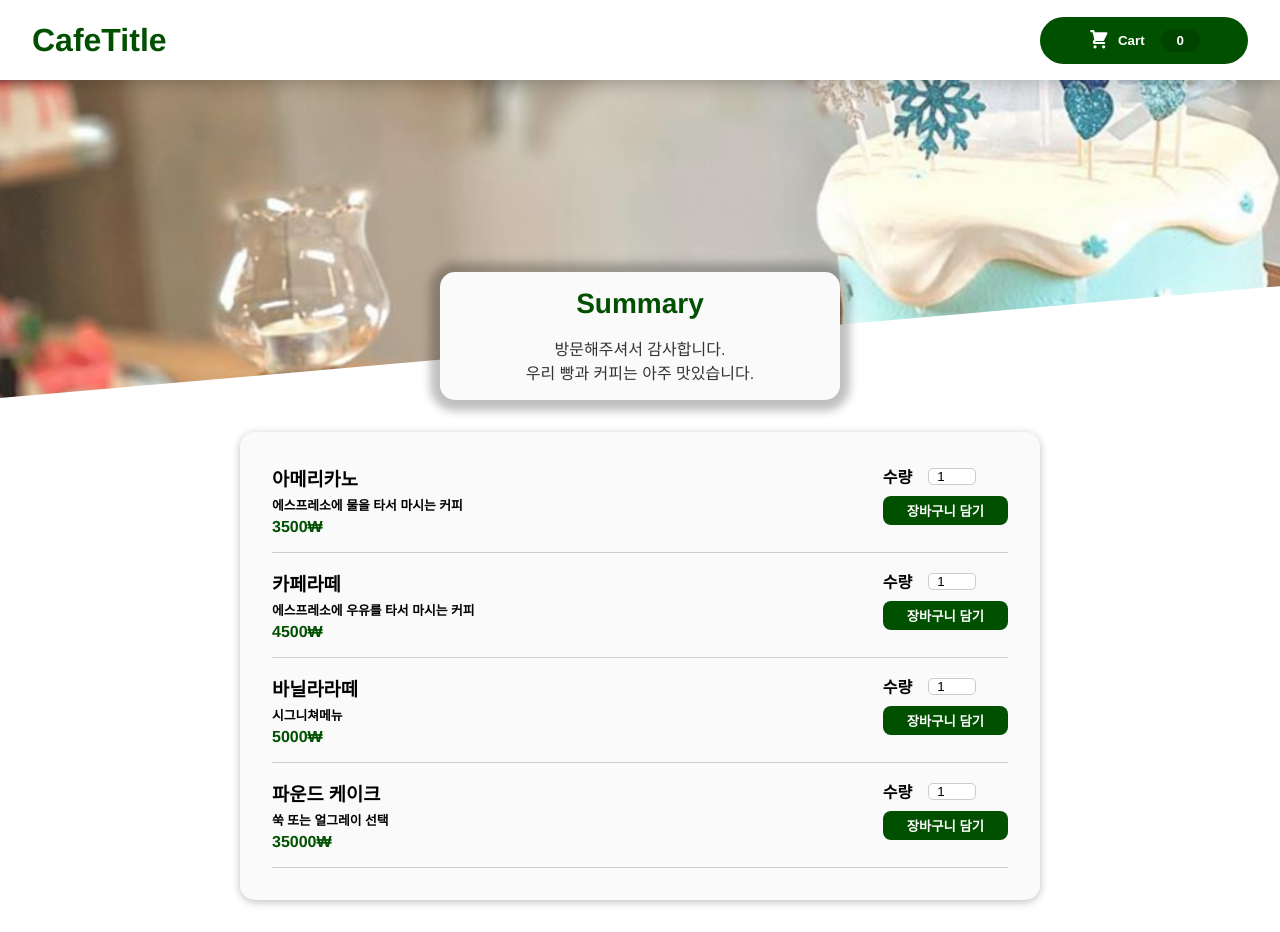
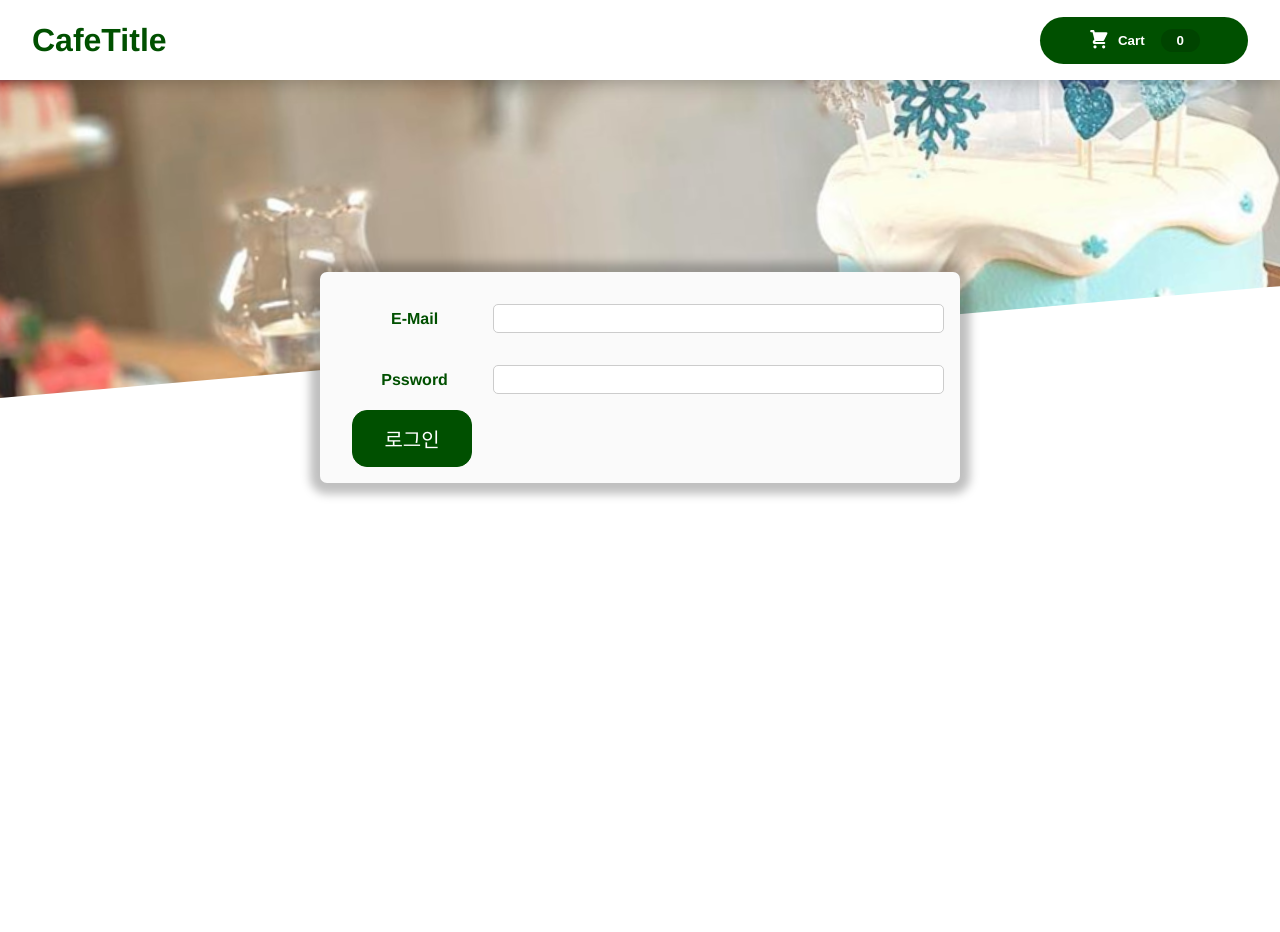
Before and after one commit to usgnusmig/cafe-order, a React (Create React App) app: page / in a window 1280 px wide. After the commit the page ends 800 px from the top, so only its background shows below. Built offline with nearby package versions, Linux system fonts and the light colour scheme.

Commit message:
add login page

```diff
--- a/src/App.js
+++ b/src/App.js
@@ -21,16 +21,17 @@ const GlobalStyle = createGlobalStyle`
 `;
 
 const App = () => {
-  const [isLogin, setIsLogin] = useState(true);
-  const [IsCart, setIsCart] = useState(false);
+  // Login Handler
+  const [isLogin, setIsLogin] = useState(false);
   const loginHandler = () => {
-    setIsLogin(false);
+    setIsLogin(true);
   };
 
+  // Cart Modal Handler
+  const [IsCart, setIsCart] = useState(false);
   const hideCartHandler = () => {
     setIsCart(false);
   };
-
   const isCarthandler = () => {
     setIsCart(true);
   };
@@ -38,9 +39,9 @@ const App = () => {
   return (
     <Fragment>
       <GlobalStyle />
-      {IsCart && <Cart onClose={hideCartHandler} />}
+      {isLogin && IsCart && <Cart onClose={hideCartHandler} />}
       <Header title={"CafeTitle"} onClick={isCarthandler} />
-      <Login onLogin={loginHandler} />
+      {!isLogin && <Login onLogin={loginHandler} />}
       {isLogin && <Main />}
     </Fragment>
   );
--- a/src/components/Cart/Cart.js
+++ b/src/components/Cart/Cart.js
@@ -39,7 +39,7 @@ const Cart = (props) => {
     <Modal onClose={props.onClose}>
       <TotalStyle>
         <span>주문 합계</span>
-        <span>1</span>
+        <span>0</span>
       </TotalStyle>
 
       <ActionStyle>
--- a/src/components/Cart/CartButton.js
+++ b/src/components/Cart/CartButton.js
@@ -1,8 +1,7 @@
-import React, { useState, useContext, useEffect } from "react";
+import React from "react";
 
 import styled, { keyframes } from "styled-components";
 import Icon from "./Icon";
-import CartContext from "../../store/cart-context";
 
 const BumpKeyfraems = keyframes`
   0% {
@@ -51,34 +50,11 @@ const BadgeStyle = styled.span`
 `;
 
 const CartButton = (props) => {
-  const [btnHighlighted, setBtnHighlighted] = useState(false);
-  const cartCtx = useContext(CartContext);
-
-  const { items } = cartCtx;
-
-  const numberOfCartItems = items.reduce((curNumber, item) => {
-    return curNumber + item.amount;
-  }, 0);
-
-  useEffect(() => {
-    if (items.length === 0) {
-      return;
-    }
-    setBtnHighlighted(true);
-    const timer = setTimeout(() => {
-      setBtnHighlighted(false);
-    }, 300);
-
-    return () => {
-      clearTimeout(timer);
-    };
-  }, [items]);
-
   return (
-    <ButtonStyle isBump={btnHighlighted} onClick={props.onClick}>
+    <ButtonStyle onClick={props.onClick}>
       <Icon />
       <span>Cart</span>
-      <BadgeStyle>{numberOfCartItems}</BadgeStyle>
+      <BadgeStyle>0</BadgeStyle>
     </ButtonStyle>
   );
 };
--- a/src/components/Login/Login.js
+++ b/src/components/Login/Login.js
@@ -1,7 +1,129 @@
-import React from "react";
+import React, { useRef, useReducer } from "react";
+import { useState } from "react/cjs/react.development";
+import styled from "styled-components";
 
-const Login = () => {
-  return <div></div>;
+const LoginStyle = styled.form`
+  position: relative;
+  text-align: center;
+  max-width: 40rem;
+  width: 100%;
+  background-color: #fafafa;
+  color: #333333;
+  margin: auto;
+  margin-top: -8rem;
+  padding: 1rem;
+  border-radius: 7px;
+  box-shadow: 0 1px 10px 10px rgba(0, 0, 0, 0.25);
+  display: flex;
+  flex-direction: column;
+
+  button {
+    border: 1px solid #005000;
+    background: #005000;
+    color: #ffffff;
+    cursor: pointer;
+    font-size: 1.25rem;
+    border-radius: 15px;
+    padding: 0.8rem 1rem;
+    margin-right: 29.5rem;
+    margin-left: 1rem;
+  }
+`;
+
+const InputBox = styled.div`
+  display: flex;
+  margin: 1rem 0;
+  align-items: stretch;
+  flex-direction: row;
+
+  label {
+    font-weight: bold;
+    flex: 1;
+    color: #005000;
+    padding: 0.35rem 0.35rem;
+  }
+
+  input {
+    flex: 3;
+    border-radius: 5px;
+    border: 1px solid #ccc;
+    padding: 0.35rem 0.35rem;
+  }
+`;
+
+const emailReducer = (state, action) => {
+  if (action.type === "EMAIL") {
+    return {
+      value: action.val,
+      isValid: action.val.includes("@"),
+    };
+  }
+  return {
+    value: "",
+    isValid: false,
+  };
+};
+
+const passwordReducer = (state, action) => {
+  if (action.type === "PASSWORD") {
+    return {
+      value: action.val,
+      isValid: action.val.trim().length > 7,
+    };
+  }
+  return {
+    value: "",
+    isValid: false,
+  };
+};
+
+const Login = (props) => {
+  const emailRef = useRef();
+  const passwordRef = useRef();
+
+  let defaultValue = {
+    value: "",
+    isValid: false,
+  };
+
+  const [emailState, dispatchEmail] = useReducer(emailReducer, {
+    value: "",
+    isValid: false,
+  });
+
+  const [passwordState, dispatchPassword] = useReducer(passwordRef, {
+    value: "",
+    isValid: false,
+  });
+
+  const emailChangeHandler = (event) => {
+    let email = emailRef.current.value;
+
+    if (email.includes("@") && email.includes(".")) {
+    }
+  };
+  const passwordChangeHandler = (event) => {};
+
+  const submitHandler = (event) => {
+    event.preventDefault();
+    console.log(emailRef.current.value, passwordRef.current.value);
+    // props.onLogin();
+  };
+  return (
+    <LoginStyle onSubmit={submitHandler}>
+      <InputBox>
+        <label>E-Mail</label>
+        <input ref={emailRef} id="email" />
+      </InputBox>
+
+      <InputBox>
+        <label>Pssword</label>
+        <input ref={passwordRef} id="password" />
+      </InputBox>
+
+      <button type="submit">로그인</button>
+    </LoginStyle>
+  );
 };
 
 export default Login;
--- a/src/components/Main/Menu/ButtonForm.js
+++ b/src/components/Main/Menu/ButtonForm.js
@@ -31,10 +31,9 @@ const ButtonForm = (props) => {
     const enteredAmount = inputRef.current.value;
     const enteredAmountNumber = +enteredAmount;
 
-    props.onAddToCart(enteredAmountNumber);
+    console.log(enteredAmount, enteredAmountNumber, inputRef);
   };
 
-  // const [isAmount, setIsAmount] = useState[true]
   return (
     <FormStyle onSubmit={submitHandler}>
       <MenuInput
--- a/src/components/Main/Menu/MenuList.js
+++ b/src/components/Main/Menu/MenuList.js
@@ -1,7 +1,6 @@
-import React, { useContext } from "react";
+import React from "react";
 import styled from "styled-components";
 import ButtonForm from "./ButtonForm";
-import CartContext from "../../../store/cart-context";
 
 const MenuStyle = styled.li`
   display: flex;
@@ -27,12 +26,6 @@ const PriceStyle = styled.div`
 `;
 
 const MenuList = (props) => {
-  const cartCtx = useContext(CartContext);
-
-  const addToCartHandler = (amount) => {
-    cartCtx.addItem(props);
-    console.log("props : ", props, "amount :", amount, "cart :", cartCtx);
-  };
   return (
     <MenuStyle>
       <div>
@@ -42,7 +35,7 @@ const MenuList = (props) => {
       </div>
 
       <div>
-        <ButtonForm id={props.id} onAddToCart={addToCartHandler} />
+        <ButtonForm />
       </div>
     </MenuStyle>
   );
--- a/src/store/cart-context.js
+++ /dev/null
@@ -1,10 +0,0 @@
-import { createContext } from "react";
-
-const CartContext = createContext({
-  items: [],
-  totalAmount: 0,
-  addItem: (item) => {},
-  removeItem: (id) => {},
-});
-
-export default CartContext;
```
Also changed, not shown: src/components/Login/Input.js (added, +28 -0 lines), src/store/CartProvider.js (deleted, +0 -46 lines), 1 other file (tests, documents, lock files or other folders).
